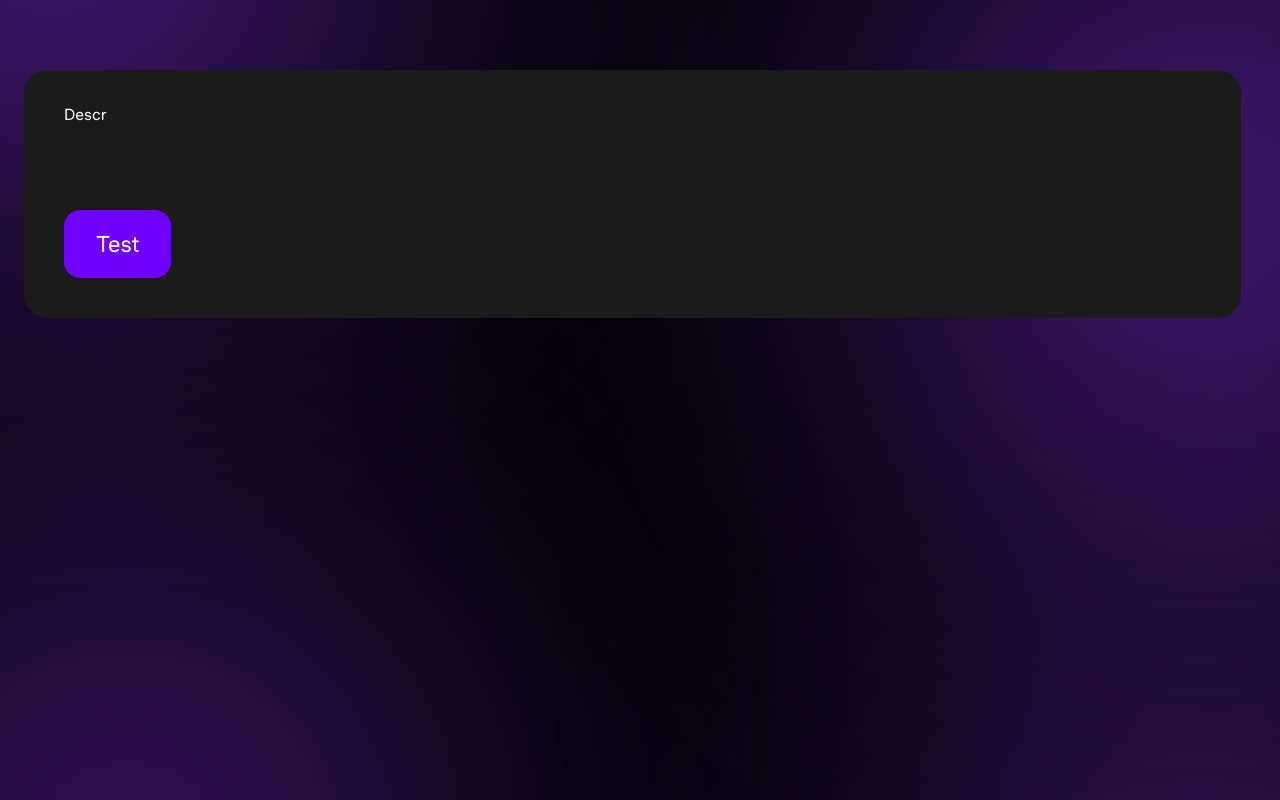
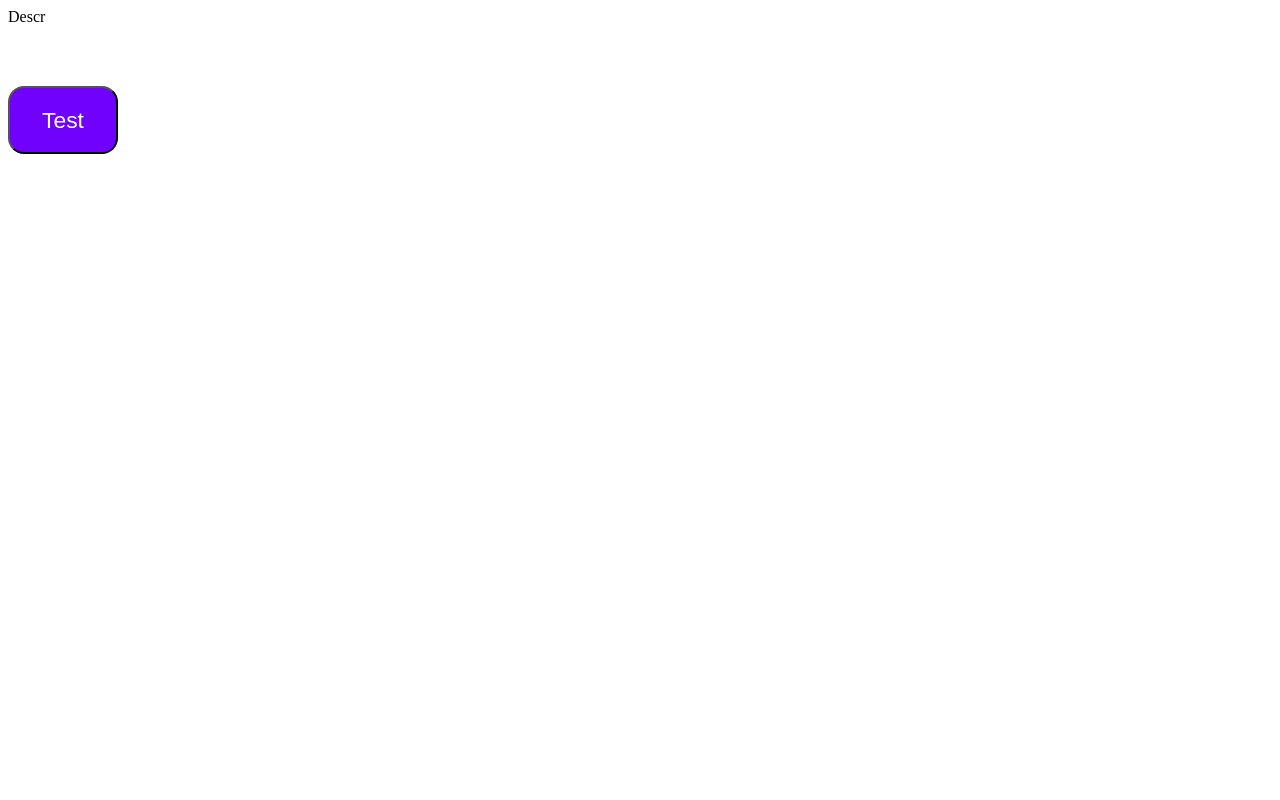
Before and after one commit to GlebKodrik/turbopack-style, a Next.js app: page / in a window 1280 px wide. Built offline with nearby package versions, Linux system fonts and the light colour scheme.

Commit message:
Удалил стили

```diff
--- a/app/(pages)/(with-main-layout)/layout.tsx
+++ b/app/(pages)/(with-main-layout)/layout.tsx
@@ -1,5 +1,3 @@
-import '../../globals.scss';
-
 import { ReactNode } from 'react';
 
 export default async function MainLayout({
--- a/app/globals.scss
+++ /dev/null
@@ -1,223 +0,0 @@
-@forward "styles";
-
-/* stylelint-disable */
-@tailwind base;
-@tailwind components;
-@tailwind utilities;
-
-:root {
-  --mo-typography-font-family: ALS Hauss VF;
-  --primary-color-accent: #A73AFD;
-
-
-  --primary-background: #7001FD;
-  --primary-color: #FFFFFF;
-  --primary-background-hover: #8423FF;
-  --primary-background-active: #6601E7;
-  --primary-background-disabled: #EEE;
-  --primary-color-disabled: #CECECE;
-  --primary-icon-text: #242429;
-
-  --secondary-background: #8EFD01;
-  --secondary-color: #000000;
-  --secondary-background-hover: #B0FE4D;
-  --secondary-background-active: #82E603;
-
-  --secondary-background-disabled: #EEE;
-
-  --secondary-color-disabled: #CECECE;
-
-  --overlay: rgba(0, 0, 0, 0.50);
-
-  --tertiary-color: #F7F7FA;
-
-  --animation-time: 0.2s;
-  --scale-up: 1.02;
-
-  --z-index-sticky: 1020;
-  --z-index-fixed: 950;
-  --z-index-sidebar: 1040;
-  --z-index-popover: 1070;
-  --z-index-overlay: 1090;
-
-  --header-height-desktop: 70px;
-  --header-height-mobile: 56px;
-}
-
-html {
-  scrollbar-gutter: stable;
-  overflow-y: auto;
-  -webkit-overflow-scrolling: touch;
-  scroll-behavior: smooth;
-  overscroll-behavior-y: contain;
-}
-
-.dark-background {
-  &::after {
-    background-color: #000;
-    position: fixed;
-    top: 0;
-    left: 0;
-    z-index: -1;
-    width: 100dvw;
-    height: 100dvh;
-    content: '';
-    background-image: url("/static/md.svg");
-    background-repeat: no-repeat;
-    background-position: top -13vw left 0;
-    background-size: cover;
-    will-change: transform;
-  }
-}
-
-@layer base {
-  body {
-    font-family: var(--font-hauss), sans-serif;
-    color: #fff;
-  }
-
-  .light-wrapper * {
-    color: #1B1B1B;
-  }
-
-  .light-wrapper .light-wrapper-card {
-    @apply bg-black-05
-  }
-
-  h1, h1 > span, h2, h2 > span {
-    font-family: var(--font-montserrat), sans-serif;
-    font-size: 56px;
-    font-weight: 600;
-    line-height: 64px;
-    letter-spacing: -1px;
-  }
-
-  @include r($mobile) {
-
-    h1,
-    h1 > span,
-    h2,
-    h2 > span {
-      letter-spacing: 0;
-      @apply text-sm-2xl-vw
-    }
-  }
-
-  h3 {
-    font-family: var(--font-montserrat), sans-serif;
-    font-size: 32px;
-    font-style: normal;
-    font-weight: 600;
-    line-height: 40px;
-  }
-
-
-  @include r($mobile) {
-    h3 {
-      @apply text-sm-1xl-vw
-    }
-  }
-
-  h4 {
-    font-family: var(--font-hauss), sans-serif;
-    font-size: 24px;
-    font-style: normal;
-    font-weight: 500;
-    line-height: 24px;
-  }
-
-  h5 {
-    font-size: 24px;
-    @apply font-medium font-hauss not-italic leading-[30px]
-  }
-
-  @include r($mobile) {
-    h5 {
-      @apply text-sm text-sm-l-vw
-    }
-  }
-}
-
-@layer utilities {
-  .gor-scroll {
-    @apply w-full flex sm:gap-3 gap-sm-3-vw overflow-x-auto
-  }
-
-  /* snap-x */
-  .gor-scroll > * {
-    @apply scroll-ml-6 shrink-0 relative
-  }
-
-  /* snap-start */
-  .no-scrollbar::-webkit-scrollbar {
-    display: none;
-  }
-
-  .no-scrollbar {
-    -ms-overflow-style: none;
-    /* IE and Edge */
-    scrollbar-width: none;
-    /* Firefox */
-  }
-}
-
-.scroll-show-all {
-  overflow-y: scroll;
-}
-
-.scroll-show-all::-webkit-scrollbar {
-  width: 7px;
-  -webkit-appearance: none;
-}
-
-.scroll-show-all::-webkit-scrollbar-thumb {
-  background-color: rgba(0, 0, 0, .5);
-  border-radius: 4px;
-  box-shadow: 0 0 1px rgba(255, 255, 255, .5);
-}
-
-.layout p {
-  @apply font-normal sm:text-m text-sm-l-vw text-gray
-}
-
-.main-wrapper {
-  margin: 0 auto;
-  width: $container-width;
-
-  @include r($screen) {
-    width: 100%;
-    padding-right: 24px;
-    padding-left: 24px;
-  }
-
-  @include r($mobile) {
-    overflow-x: hidden;
-    width: 100%;
-    padding-right: 16px;
-    padding-left: 16px;
-  }
-}
-
-::placeholder,
-::-moz-placeholder {
-  color: #999;
-}
-
-.three-col,
-.three-col-scroll {
-  @apply grid grid-cols-3 gap-3
-}
-
-@include r($mobile) {
-  .three-col-scroll {
-    @apply w-full flex gap-3 snap-x overflow-x-auto
-  }
-
-  .three-col-scroll > * {
-    @apply snap-start scroll-ml-6 shrink-0 relative
-  }
-
-  .three-col {
-    @apply grid grid-cols-1 gap-sm-3-vw
-  }
-}
--- a/app/layout.tsx
+++ b/app/layout.tsx
@@ -1,10 +1,6 @@
-import './globals.scss';
-
-import { clsx } from 'clsx';
 import { ReactNode } from 'react';
 
 import { AppProvider } from '@/app/_providers/AppProvider';
-import { hauss, montserrat, unbounded } from '@/shared/assets/fonts';
 
 export default function RootLayout({
   children,
@@ -14,16 +10,7 @@ export default function RootLayout({
   return (
     <html lang="ru">
       <AppProvider>
-        <body
-          className={clsx(
-            montserrat.variable,
-            hauss.variable,
-            unbounded.variable,
-          )}
-        >
-          {children}
-          <div id="portal-app" />
-        </body>
+        <body>{children}</body>
       </AppProvider>
     </html>
   );
--- a/package.json
+++ b/package.json
@@ -4,7 +4,7 @@
   "private": true,
   "scripts": {
     "dev": "next dev --turbopack",
-    "build": "next build --turbopack"
+    "build": "next build --turbopack && next start"
   },
   "dependencies": {
     "@floating-ui/react": "^0.27.8",
```
